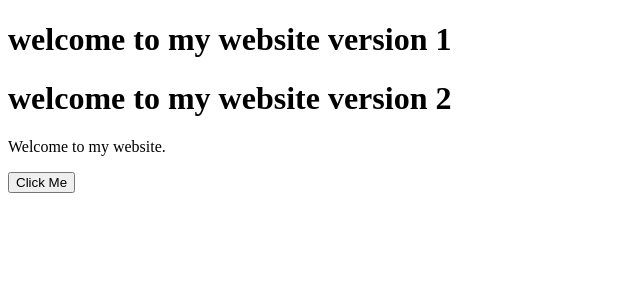
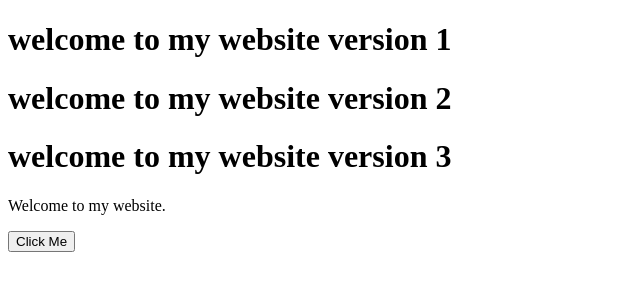
Before and after one commit to keshav1185-sketch/projectgit, a plain HTML site: page index.html in a window 1280 px wide. Shown: the whole page, without its empty margins (0-640 px from the left). Drawn offline with Linux system fonts and the light colour scheme.

Commit message:
teesra commit

```diff
--- a/index.html
+++ b/index.html
@@ -7,6 +7,7 @@
 
     <h1>welcome to my website version 1</h1>
     <h1>welcome to my website version 2</h1>
+      <h1>welcome to my website version 3</h1>
     <p>Welcome to my website.</p>
 
     <button>Click Me</button>
```
